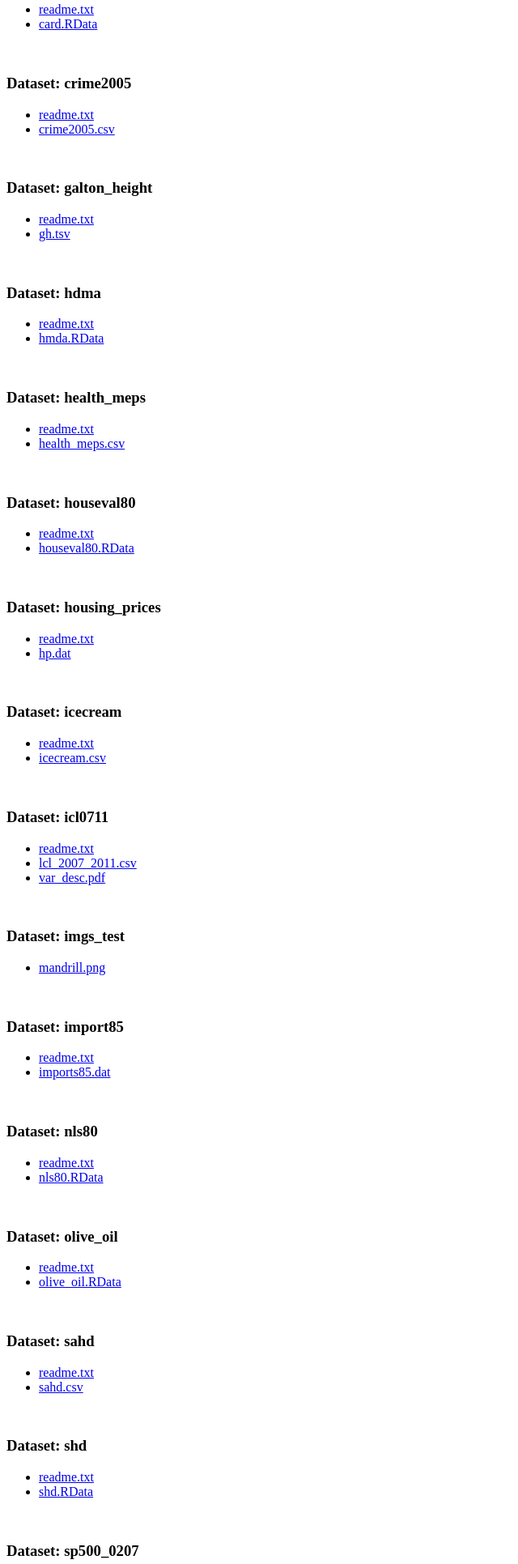
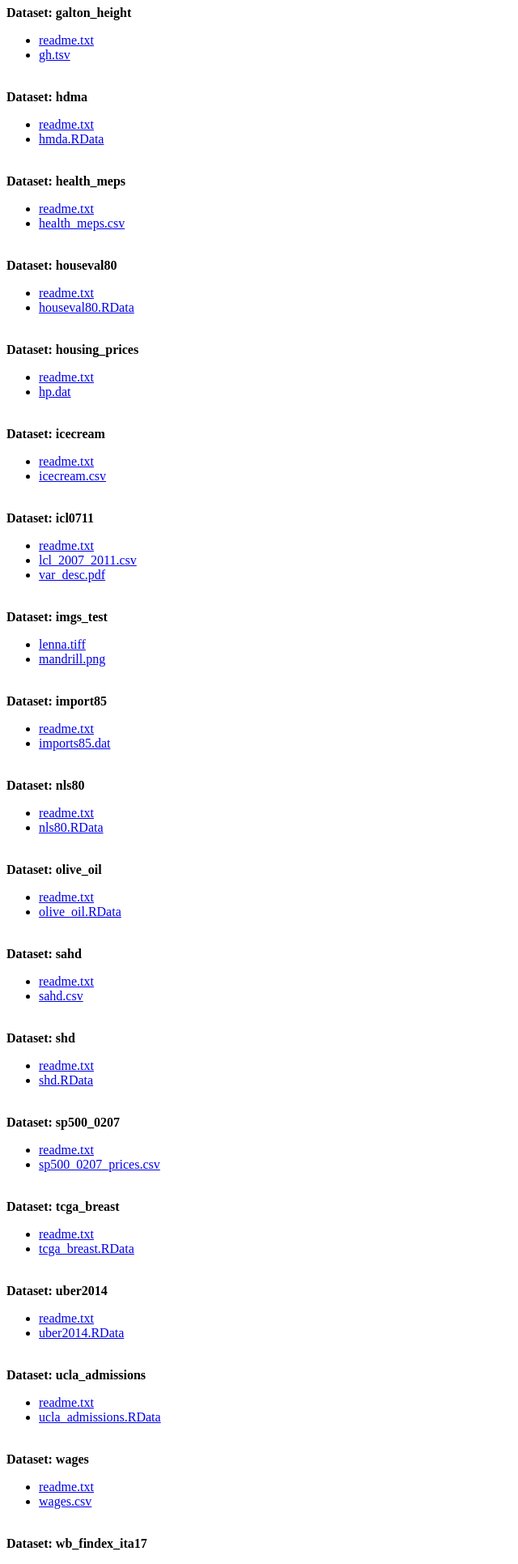
Before and after one commit to pietro-coretto/pietro-coretto.github.io, a plain HTML site: page datasets/index.html in a window 1280 px wide. Shown: the part 869-2800 px from the top of the page at 81% size, without its empty margins (0-640 px from the left). Drawn offline with Linux system fonts and the light colour scheme.

Commit message:
website update

```diff
--- a/datasets/index.html
+++ b/datasets/index.html
@@ -1,249 +1,196 @@
 <!DOCTYPE html>
 <html>
 <body>
-<h3>Dataset: apple</h3>
-<ul>
+<b>Dataset: apple</b></br><ul>
 <li><a href="apple/readme.txt"  target="blank">readme.txt</a></li>
 <li><a href="apple/apple.RData"  target="blank">apple.RData</a></li>
 <li><a href="apple/apple.dat"  target="blank">apple.dat</a></li>
 </ul>
-
-<br>
+</br>
 
 
-<h3>Dataset: balancesheet</h3>
-<ul>
+<b>Dataset: balancesheet</b></br><ul>
 <li><a href="balancesheet/readme.txt"  target="blank">readme.txt</a></li>
 <li><a href="balancesheet/balancesheet.RData"  target="blank">balancesheet.RData</a></li>
 <li><a href="balancesheet/balancesheet.csv"  target="blank">balancesheet.csv</a></li>
 </ul>
-
-<br>
+</br>
 
 
-<h3>Dataset: banknote</h3>
-<ul>
+<b>Dataset: banknote</b></br><ul>
 <li><a href="banknote/readme.txt"  target="blank">readme.txt</a></li>
 <li><a href="banknote/banknote.RData"  target="blank">banknote.RData</a></li>
 </ul>
-
-<br>
+</br>
 
 
-<h3>Dataset: bcwd</h3>
-<ul>
+<b>Dataset: bcwd</b></br><ul>
 <li><a href="bcwd/readme.txt"  target="blank">readme.txt</a></li>
 <li><a href="bcwd/bcwd.RData"  target="blank">bcwd.RData</a></li>
 </ul>
-
-<br>
+</br>
 
 
-<h3>Dataset: beauty</h3>
-<ul>
+<b>Dataset: beauty</b></br><ul>
 <li><a href="beauty/readme.txt"  target="blank">readme.txt</a></li>
 <li><a href="beauty/beauty.csv"  target="blank">beauty.csv</a></li>
 </ul>
-
-<br>
+</br>
 
 
-<h3>Dataset: bw</h3>
-<ul>
+<b>Dataset: bw</b></br><ul>
 <li><a href="bw/readme.txt"  target="blank">readme.txt</a></li>
 <li><a href="bw/bw.csv"  target="blank">bw.csv</a></li>
 </ul>
-
-<br>
+</br>
 
 
-<h3>Dataset: card</h3>
-<ul>
+<b>Dataset: card</b></br><ul>
 <li><a href="card/readme.txt"  target="blank">readme.txt</a></li>
 <li><a href="card/card.RData"  target="blank">card.RData</a></li>
 </ul>
-
-<br>
+</br>
 
 
-<h3>Dataset: crime2005</h3>
-<ul>
+<b>Dataset: crime2005</b></br><ul>
 <li><a href="crime2005/readme.txt"  target="blank">readme.txt</a></li>
 <li><a href="crime2005/crime2005.csv"  target="blank">crime2005.csv</a></li>
 </ul>
-
-<br>
+</br>
 
 
-<h3>Dataset: galton_height</h3>
-<ul>
+<b>Dataset: galton_height</b></br><ul>
 <li><a href="galton_height/readme.txt"  target="blank">readme.txt</a></li>
 <li><a href="galton_height/gh.tsv"  target="blank">gh.tsv</a></li>
 </ul>
-
-<br>
+</br>
 
 
-<h3>Dataset: hdma</h3>
-<ul>
+<b>Dataset: hdma</b></br><ul>
 <li><a href="hdma/readme.txt"  target="blank">readme.txt</a></li>
 <li><a href="hdma/hmda.RData"  target="blank">hmda.RData</a></li>
 </ul>
-
-<br>
+</br>
 
 
-<h3>Dataset: health_meps</h3>
-<ul>
+<b>Dataset: health_meps</b></br><ul>
 <li><a href="health_meps/readme.txt"  target="blank">readme.txt</a></li>
 <li><a href="health_meps/health_meps.csv"  target="blank">health_meps.csv</a></li>
 </ul>
-
-<br>
+</br>
 
 
-<h3>Dataset: houseval80</h3>
-<ul>
+<b>Dataset: houseval80</b></br><ul>
 <li><a href="houseval80/readme.txt"  target="blank">readme.txt</a></li>
 <li><a href="houseval80/houseval80.RData"  target="blank">houseval80.RData</a></li>
 </ul>
-
-<br>
+</br>
 
 
-<h3>Dataset: housing_prices</h3>
-<ul>
+<b>Dataset: housing_prices</b></br><ul>
 <li><a href="housing_prices/readme.txt"  target="blank">readme.txt</a></li>
 <li><a href="housing_prices/hp.dat"  target="blank">hp.dat</a></li>
 </ul>
-
-<br>
+</br>
 
 
-<h3>Dataset: icecream</h3>
-<ul>
+<b>Dataset: icecream</b></br><ul>
 <li><a href="icecream/readme.txt"  target="blank">readme.txt</a></li>
 <li><a href="icecream/icecream.csv"  target="blank">icecream.csv</a></li>
 </ul>
-
-<br>
+</br>
 
 
-<h3>Dataset: icl0711</h3>
-<ul>
+<b>Dataset: icl0711</b></br><ul>
 <li><a href="icl0711/readme.txt"  target="blank">readme.txt</a></li>
 <li><a href="icl0711/lcl_2007_2011.csv"  target="blank">lcl_2007_2011.csv</a></li>
 <li><a href="icl0711/var_desc.pdf"  target="blank">var_desc.pdf</a></li>
 </ul>
-
-<br>
+</br>
 
 
-<h3>Dataset: imgs_test</h3>
-<ul>
+<b>Dataset: imgs_test</b></br><ul>
+<li><a href="imgs_test/lenna.tiff"  target="blank">lenna.tiff</a></li>
 <li><a href="imgs_test/mandrill.png"  target="blank">mandrill.png</a></li>
 </ul>
-
-<br>
+</br>
 
 
-<h3>Dataset: import85</h3>
-<ul>
+<b>Dataset: import85</b></br><ul>
 <li><a href="import85/readme.txt"  target="blank">readme.txt</a></li>
 <li><a href="import85/imports85.dat"  target="blank">imports85.dat</a></li>
 </ul>
-
-<br>
+</br>
 
 
-<h3>Dataset: nls80</h3>
-<ul>
+<b>Dataset: nls80</b></br><ul>
 <li><a href="nls80/readme.txt"  target="blank">readme.txt</a></li>
 <li><a href="nls80/nls80.RData"  target="blank">nls80.RData</a></li>
 </ul>
-
-<br>
+</br>
 
 
-<h3>Dataset: olive_oil</h3>
-<ul>
+<b>Dataset: olive_oil</b></br><ul>
 <li><a href="olive_oil/readme.txt"  target="blank">readme.txt</a></li>
 <li><a href="olive_oil/olive_oil.RData"  target="blank">olive_oil.RData</a></li>
 </ul>
-
-<br>
+</br>
 
 
-<h3>Dataset: sahd</h3>
-<ul>
+<b>Dataset: sahd</b></br><ul>
 <li><a href="sahd/readme.txt"  target="blank">readme.txt</a></li>
 <li><a href="sahd/sahd.csv"  target="blank">sahd.csv</a></li>
 </ul>
-
-<br>
+</br>
 
 
-<h3>Dataset: shd</h3>
-<ul>
+<b>Dataset: shd</b></br><ul>
 <li><a href="shd/readme.txt"  target="blank">readme.txt</a></li>
 <li><a href="shd/shd.RData"  target="blank">shd.RData</a></li>
 </ul>
-
-<br>
+</br>
 
 
-<h3>Dataset: sp500_0207</h3>
-<ul>
+<b>Dataset: sp500_0207</b></br><ul>
 <li><a href="sp500_0207/readme.txt"  target="blank">readme.txt</a></li>
 <li><a href="sp500_0207/sp500_0207_prices.csv"  target="blank">sp500_0207_prices.csv</a></li>
 </ul>
-
-<br>
+</br>
 
 
-<h3>Dataset: tcga_breast</h3>
-<ul>
+<b>Dataset: tcga_breast</b></br><ul>
 <li><a href="tcga_breast/readme.txt"  target="blank">readme.txt</a></li>
 <li><a href="tcga_breast/tcga_breast.RData"  target="blank">tcga_breast.RData</a></li>
 </ul>
-
-<br>
+</br>
 
 
-<h3>Dataset: uber2014</h3>
-<ul>
+<b>Dataset: uber2014</b></br><ul>
 <li><a href="uber2014/readme.txt"  target="blank">readme.txt</a></li>
 <li><a href="uber2014/uber2014.RData"  target="blank">uber2014.RData</a></li>
 </ul>
-
-<br>
+</br>
 
 
-<h3>Dataset: ucla_admissions</h3>
-<ul>
+<b>Dataset: ucla_admissions</b></br><ul>
 <li><a href="ucla_admissions/readme.txt"  target="blank">readme.txt</a></li>
 <li><a href="ucla_admissions/ucla_admissions.RData"  target="blank">ucla_admissions.RData</a></li>
 </ul>
-
-<br>
+</br>
 
 
-<h3>Dataset: wages</h3>
-<ul>
+<b>Dataset: wages</b></br><ul>
 <li><a href="wages/readme.txt"  target="blank">readme.txt</a></li>
 <li><a href="wages/wages.csv"  target="blank">wages.csv</a></li>
 </ul>
-
-<br>
+</br>
 
 
-<h3>Dataset: wb_findex_ita17</h3>
-<ul>
+<b>Dataset: wb_findex_ita17</b></br><ul>
 <li><a href="wb_findex_ita17/readme.pdf"  target="blank">readme.pdf</a></li>
 <li><a href="wb_findex_ita17/wb_findex_ita17.csv"  target="blank">wb_findex_ita17.csv</a></li>
 </ul>
-
-<br>
+</br>
 
 
 </body>
```
Also changed, not shown: 1 other file.
